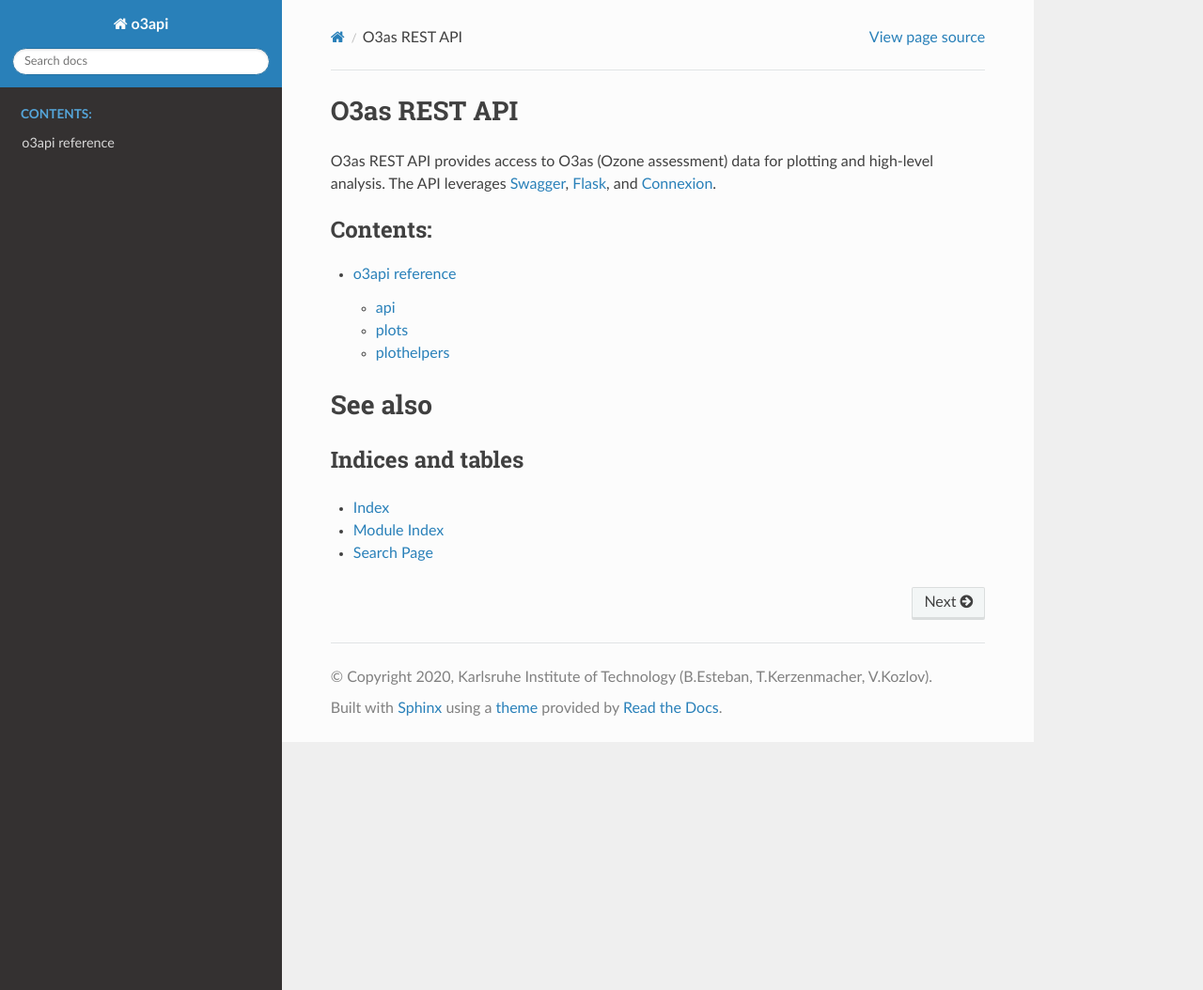
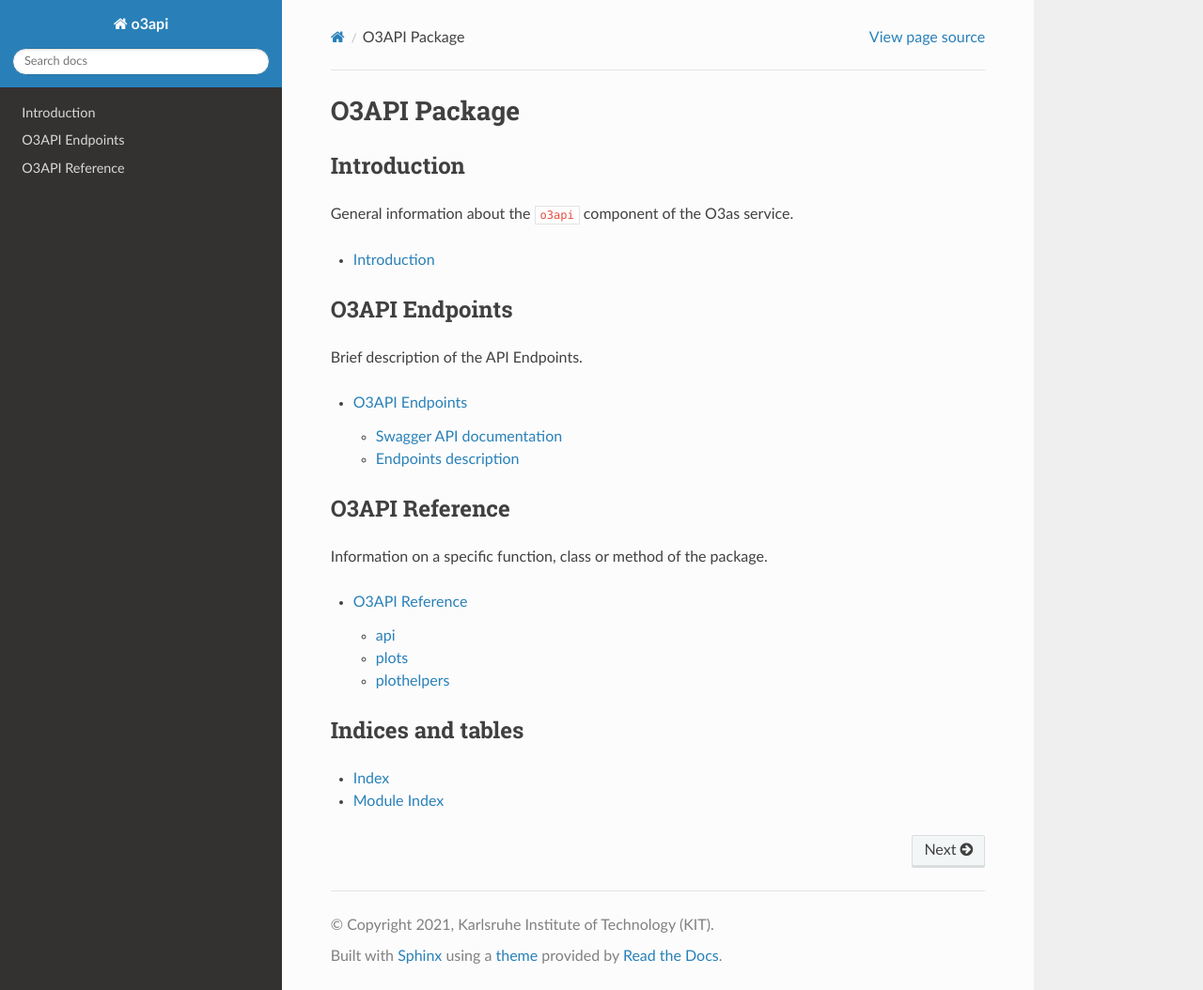
Before and after one commit to EOSC-synergy/o3api, a Sphinx documentation site: the page built from docs/source/index.rst, in a window 1280 px wide and 1054 px high. Shown: the whole window at 94% size. Built offline with Sphinx 7.4.7 and the Read the Docs theme 2.0.0, drawn with Linux system fonts in a browser that asks for light colours.

Commit message:
[docs] Update documentation pages

```diff
--- a/docs/source/conf.py
+++ b/docs/source/conf.py
@@ -20,8 +20,8 @@ sys.path.insert(0, os.path.abspath('../../'))
 # -- Project information -----------------------------------------------------
 
 project = u'o3api'
-copyright = u'2020, Karlsruhe Institute of Technology (B.Esteban, T.Kerzenmacher, V.Kozlov)'
-author = u'Karlsruhe Institute of Technology (B.Esteban, T.Kerzenmacher, V.Kozlov)'
+copyright = u'2021, Karlsruhe Institute of Technology (KIT)'
+author = u'B. Esteban, M. Hardt, T. Kerzenmacher, V. Kozlov (KIT)'
 
 # The short X.Y version
 version = u''
@@ -45,6 +45,7 @@ extensions = [
     'sphinx.ext.ifconfig',
     'sphinx.ext.viewcode',
     'sphinx.ext.githubpages',
+    'sphinxcontrib.openapi'
 ]
 
 # Add any paths that contain templates here, relative to this directory.
@@ -186,3 +187,18 @@ epub_exclude_files = ['search.html']
 
 # Example configuration for intersphinx: refer to the Python standard library.
 intersphinx_mapping = {'https://docs.python.org/': None}
+
+# A string of reStructuredText that will be included at the end of every source file that is read.
+# Add substitutions here that should be available in every file
+rst_epilog = """
+.. |br| raw:: html
+
+   <br/>
+
+.. |contact-us| replace:: `contact us <mailto:o3as-support\@lists.kit.edu>`__
+
+.. |o3api-swagger-link| replace:: `https://api.o3as.fedcloud.eu/api/v1/ui/ <https://api.o3as.fedcloud.eu/api/v1/ui/>`__
+
+.. |o3api-gitlab| replace:: `o3api GitLab repository <https://git.scc.kit.edu/synergy.o3as/o3api>`__
+
+"""
--- a/docs/source/index.rst
+++ b/docs/source/index.rst
@@ -3,27 +3,38 @@
    You can adapt this file completely to your liking, but it should at least
    contain the root `toctree` directive.
 
-O3as REST API
-===============
+O3API Package
+==============
 
-O3as REST API provides access to O3as (Ozone assessment) data for plotting and high-level analysis.
-The API leverages `Swagger <https://swagger.io/>`_,
-`Flask <https://pypi.org/project/Flask/>`_, and
-`Connexion <https://pypi.org/project/connexion/>`_.
-
+Introduction
+------------
+General information about the ``o3api`` component of the O3as service.
 
 .. toctree::
    :maxdepth: 2
-   :caption: Contents:
 
-   o3apirefs
+   introduction
 
-See also
-=========================================
+O3API Endpoints
+----------------
+Brief description of the API Endpoints.
+
+.. toctree::
+   :maxdepth: 2
+
+   apiendpoints
+
+O3API Reference
+---------------
+Information on a specific function, class or method of the package.
+
+.. toctree::
+   :maxdepth: 2
+
+   apireference
 
 Indices and tables
----------------------
+-------------------
 
 * :ref:`genindex`
 * :ref:`modindex`
-* :ref:`search`
--- /dev/null
+++ b/readthedocs.yaml
@@ -0,0 +1,6 @@
+version: 2
+
+python:
+  install:
+    - requirements: requirements.txt
+    - requirements: test-requirements.txt
--- a/setup.cfg
+++ b/setup.cfg
@@ -5,7 +5,7 @@ description-file =
     README.md
 author = KIT-IMK-ASF, KIT-SCC
 author-email = tobias.kerzenmacher@kit.edu, borja.sanchis@kit.edu, valentin.kozlov@kit.edu
-version = 0.7.0
+version = 0.7.1
 license = GNU LGPLv3
 home-page = https://git.scc.kit.edu/synergy.o3as/o3api
 classifier =
--- a/test-requirements.txt
+++ b/test-requirements.txt
@@ -11,3 +11,7 @@ testtools>=1.4.0
 pytest
 pytest-cov
 pytest-ordering
+
+# sphinx additional packages
+sphinxcontrib-openapi
+mistune==0.8.4
```
Also changed, not shown: docs/source/apiendpoints.rst (added, +14 -0 lines), docs/source/apireference.rst (renamed from docs/source/o3apirefs.rst, +5 -5 lines), docs/source/introduction.rst (added, +14 -0 lines), 5 other files.
